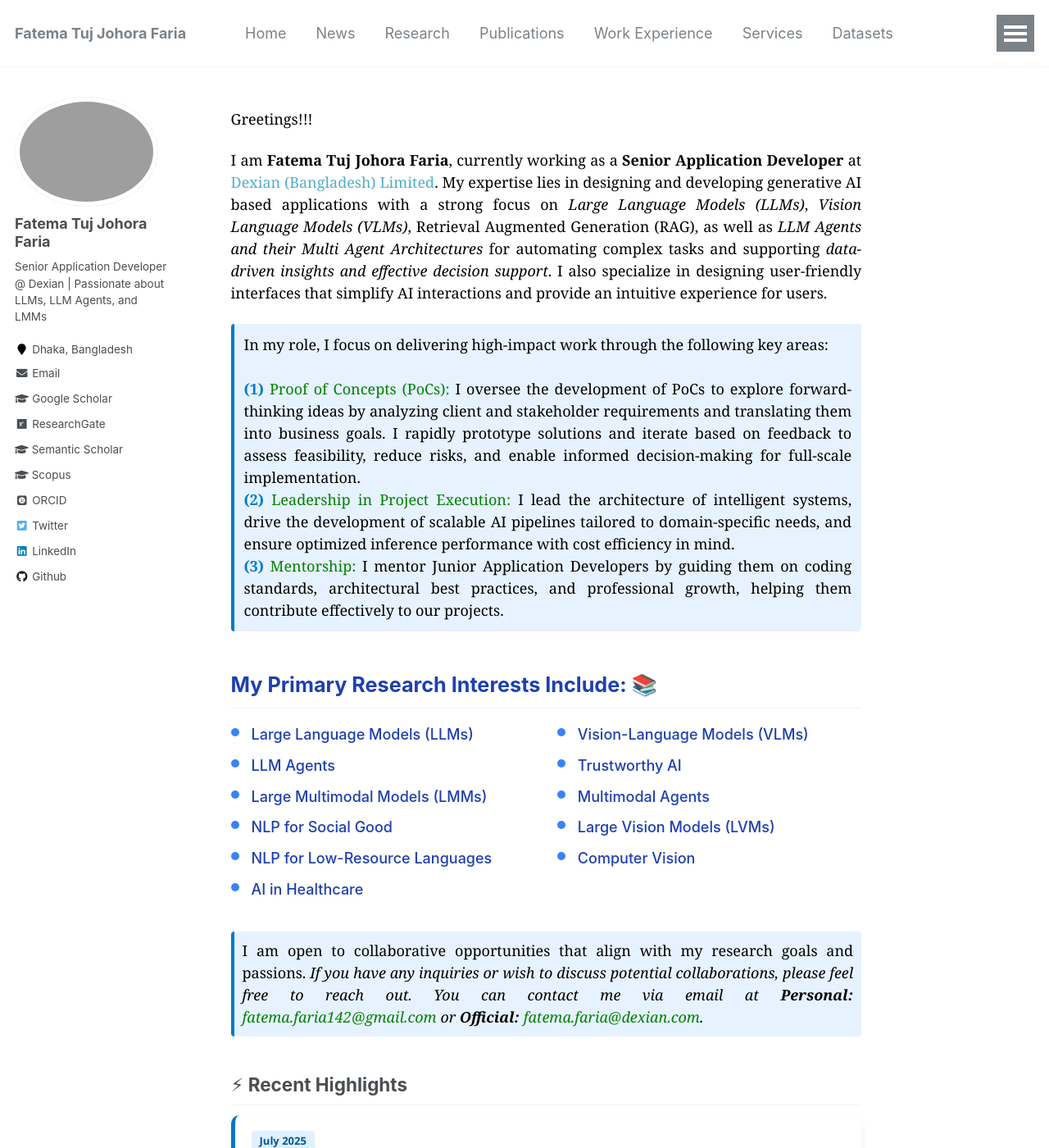
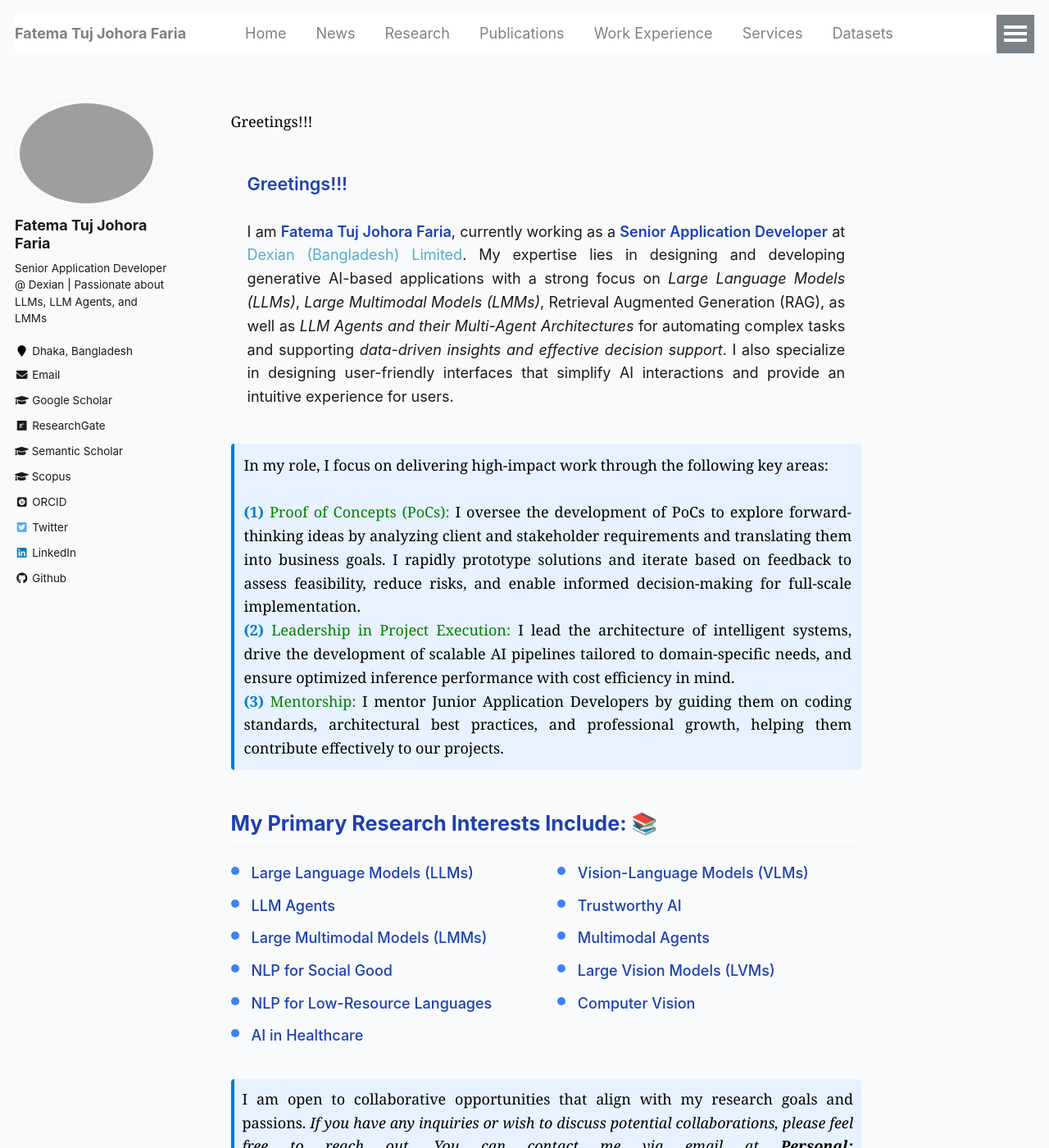
Before and after one commit to fatemafaria142/fatemafaria142.github.io, a Jekyll site: the page built from _pages/about.md, in a window 1280 px wide and 1400 px high. Shown: the whole window at 82% size. Built offline with Jekyll 4.4.1, drawn with Linux system fonts in a browser that asks for light colours; some web fonts are replaced; some of the changed lines change nothing that is shown.

Commit message:
Update about

```diff
--- a/_pages/about.md
+++ b/_pages/about.md
@@ -10,10 +10,67 @@ redirect_from:
 
 <span style="color:black; font-family:Georgia">Greetings!!!</span>
 
-<p style="text-align:justify; color:black; font-family:Georgia">
-  I am <strong>Fatema Tuj Johora Faria</strong>, currently working as a <strong>Senior Application Developer</strong> at <a href="https://www.linkedin.com/company/dexiansolutions/">Dexian (Bangladesh) Limited</a>. My expertise lies in designing and developing generative AI based applications with a strong focus on <em>Large Language Models (LLMs)</em>, <em>Vision Language Models (VLMs)</em>, Retrieval Augmented Generation (RAG), as well as <em>LLM Agents and their Multi Agent Architectures</em> for automating complex tasks and supporting <em>data-driven insights and effective decision support</em>. I also specialize in designing user-friendly interfaces that simplify AI interactions and provide an intuitive experience for users.
-</p>
+<style>
+  body {
+    font-family: 'Inter', sans-serif;
+    color: #1a1a1a;
+    line-height: 1.6;
+    background-color: #f8fafc;
+  }
 
+  .about-container {
+    max-width: 1100px;
+    margin: 0 auto;
+    padding: 20px;
+  }
+
+  .greeting {
+    font-size: 1.2rem;
+    font-weight: 600;
+    color: #1e40af;
+    margin-bottom: 1.5rem;
+    text-align: left;
+  }
+
+  .intro {
+    margin-bottom: 1.2rem;
+  }
+
+  .intro p {
+    font-size: 1rem;
+    text-align: justify;
+    margin: 0 0 0.8rem;
+  }
+
+  .intro strong {
+    color: #1e40af;
+    font-weight: 600;
+  }
+
+  @media (max-width: 600px) {
+    .greeting {
+      font-size: 1.1rem;
+    }
+
+    .intro p {
+      font-size: 0.95rem;
+    }
+
+    .about-container {
+      padding: 15px;
+    }
+  }
+</style>
+
+<div class="about-container">
+  <div class="greeting">Greetings!!!</div>
+
+  <div class="intro">
+    <p>
+      I am <strong>Fatema Tuj Johora Faria</strong>, currently working as a <strong>Senior Application Developer</strong> at <a href="https://www.linkedin.com/company/dexiansolutions/">Dexian (Bangladesh) Limited</a>. My expertise lies in designing and developing generative AI-based applications with a strong focus on <em>Large Language Models (LLMs)</em>, <em>Large Multimodal Models (LMMs)</em>, Retrieval Augmented Generation (RAG), as well as <em>LLM Agents and their Multi-Agent Architectures</em> for automating complex tasks and supporting <em>data-driven insights and effective decision support</em>. I also specialize in designing user-friendly interfaces that simplify AI interactions and provide an intuitive experience for users.
+    </p>
+  </div>
+</div>
 
 <p style="text-align:justify; color:black; font-family:Georgia; background-color:#e6f2ff; padding:12px; border-left:4px solid #007acc; border-radius:4px;">
     In my role, I focus on delivering high-impact work through the following key areas:
```
